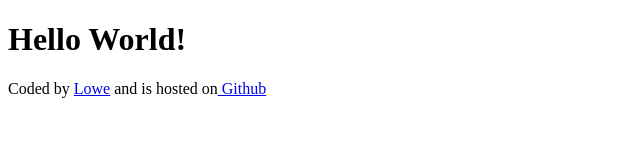
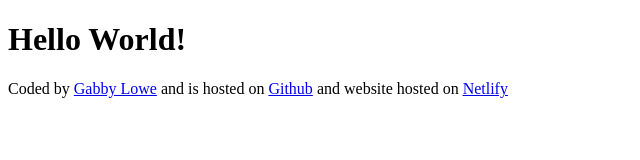
Before and after one commit to lowe0142/mymeteo, a plain HTML site: page index.html in a window 1280 px wide. Shown: the whole page, without its empty margins (0-640 px from the left). Drawn offline with Linux system fonts and the light colour scheme.

Commit message:
Added links to the footer

```diff
--- a/index.html
+++ b/index.html
@@ -7,6 +7,6 @@
 </head>
 <body>
   <h1>Hello World!</h1>
-  <footer>Coded by <a href="https://github.com/lowe0142"> Lowe</a> and is hosted on<a href="https://github.com/lowe0142/mymeteo.git"> Github</a></footer>
+  <footer>Coded by <a href="https://github.com/lowe0142" target="_blank">Gabby Lowe</a> and is hosted on <a href="https://github.com/lowe0142/mymeteo.git"  target="_blank"> Github</a> and website hosted on <a href="https://mymeteo-shecodes.netlify.app/"  target="_blank">Netlify</a></footer>
 </body>
 </html>
```
